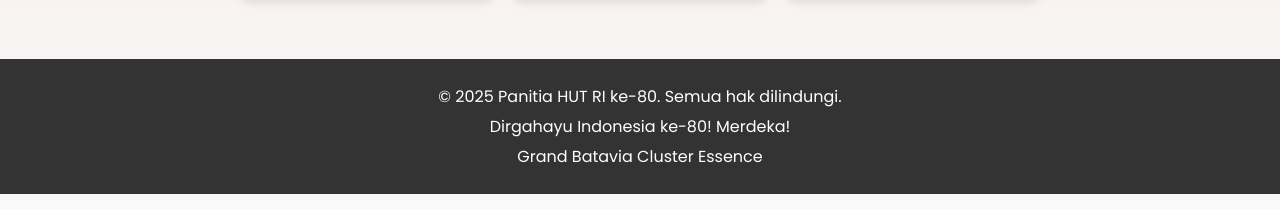
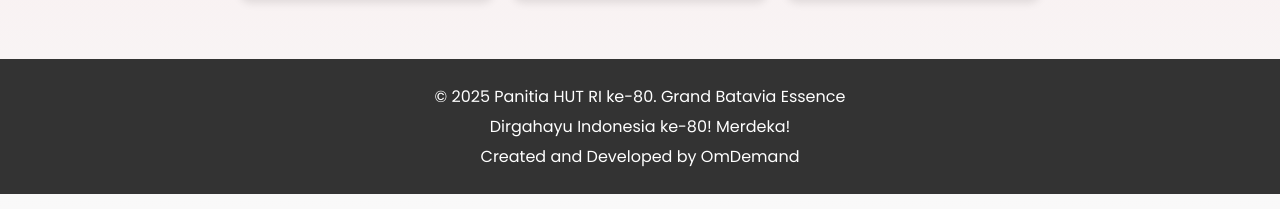
Before and after one commit to M1ngsan636/essencelomba, a Flask app: page /home in a window 1280 px wide. Shown: the part 591-800 px from the top of the page. Run offline with Flask 3, Linux system fonts and the light colour scheme.

Commit message:
update copyright

```diff
--- a/templates/home.html
+++ b/templates/home.html
@@ -288,9 +288,9 @@
 
   <!-- Footer -->
   <footer class="footer">
-    <p>&copy; 2025 Panitia HUT RI ke-80. Semua hak dilindungi.</p>
+    <p>&copy; 2025 Panitia HUT RI ke-80. Grand Batavia Essence</p>
     <p>Dirgahayu Indonesia ke-80! Merdeka!</p>
-    <p>Grand Batavia Cluster Essence</p>
+    <p>Created and Developed by OmDemand</p>
   </footer>
 </body>
 </html>
--- a/templates/lomba.html
+++ b/templates/lomba.html
@@ -283,9 +283,9 @@
     </div>
 
   <footer class="footer">
-    <p>&copy; 2025 Panitia HUT RI ke-80. Semua hak dilindungi.</p>
+    <p>&copy; 2025 Panitia HUT RI ke-80. Grand Batavia Essence</p>
     <p>Dirgahayu Indonesia ke-80! Merdeka!</p>
-    <p>Grand Batavia Cluster Essence</p>
+        <p>Created and Developed by OmDemand</p>
   </footer>
 </body>
 </html>
--- a/templates/register.html
+++ b/templates/register.html
@@ -272,9 +272,9 @@
     </div>
   <!-- Footer -->
   <footer class="footer">
-    <p>&copy; 2025 Panitia HUT RI ke-80. Semua hak dilindungi.</p>
+    <p>&copy; 2025 Panitia HUT RI ke-80. Grand Batavia Essence</p>
     <p>Dirgahayu Indonesia ke-80! Merdeka!</p>
-        <p>Grand Batavia Cluster Essence</p>
+        <p>Created and Developed by OmDemand</p>
   </footer>
 </body>
 </html>
--- a/templates/skoring.html
+++ b/templates/skoring.html
@@ -349,9 +349,9 @@
     </div>
   <!-- Footer -->
   <footer class="footer">
-    <p>&copy; 2025 Panitia HUT RI ke-80. Semua hak dilindungi.</p>
+    <p>&copy; 2025 Panitia HUT RI ke-80. Grand Batavia Essence</p>
     <p>Dirgahayu Indonesia ke-80! Merdeka!</p>
-        <p>Grand Batavia Cluster Essence</p>
+        <p>Created and Developed by OmDemand</p>
   </footer>
 
   <script>
```
